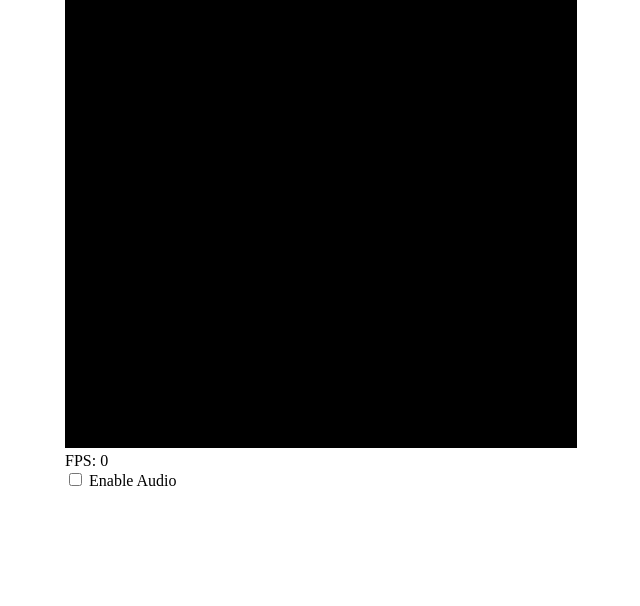
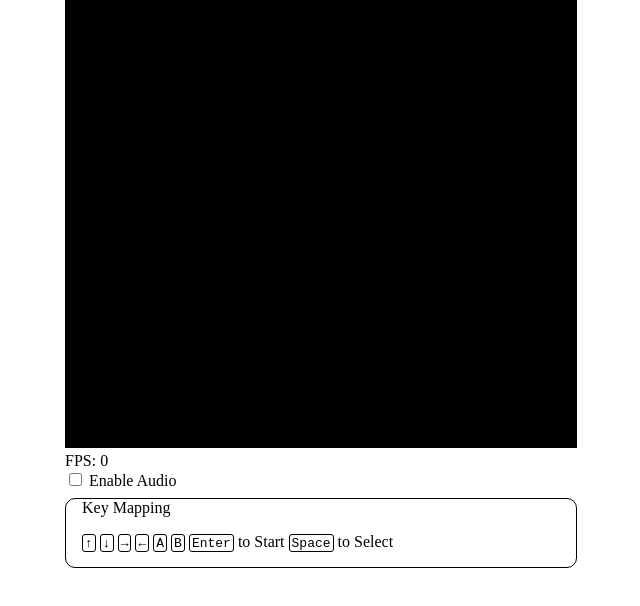
Before and after one commit to kateinoigakukun/optcarrot.wasm, a website built with Parcel: page src/index.html in a window 1280 px wide. Shown: the whole page, without its empty margins (319-959 px from the left). Built offline with nearby package versions, Linux system fonts and the light colour scheme.

Commit message:
add key mapping

```diff
--- a/src/index.css
+++ b/src/index.css
@@ -13,3 +13,16 @@ main {
   margin-left: auto;
   width: max-content;
 }
+
+.help-box {
+  border-radius: 10px;
+  border: 1px solid black;
+  padding: 0px 16px;
+  margin: 8px 0px;
+}
+
+kbd.key {
+  border-radius: 3px;
+  padding: 1px 2px 0;
+  border: 1px solid black;
+}
--- a/src/index.html
+++ b/src/index.html
@@ -8,11 +8,26 @@
     <script type="module" src="./index.ts"></script>
     <main>
       <canvas id="nes-video" width="512" height="448"></canvas>
-      <div>FPS: <span id="fps-indicator">0</span></div>
-      <span>
+      <div>
+        <span> FPS: <span id="fps-indicator">0</span></span>
+      </div>
+      <div>
         <input type="checkbox" name="audio-enabled" id="audio-enabled" />
         <label for="audio-enabled">Enable Audio</label>
-      </span>
+      </div>
+      <div class="help-box">
+        <span class="small-label">Key Mapping</span>
+        <p>
+          <kbd class="key">↑</kbd>
+          <kbd class="key">↓</kbd>
+          <kbd class="key">→</kbd>
+          <kbd class="key">←</kbd>
+          <kbd class="key">A</kbd>
+          <kbd class="key">B</kbd>
+          <kbd class="key">Enter</kbd> to Start
+          <kbd class="key">Space</kbd> to Select
+        </p>
+      </div>
     </main>
   </body>
 </html>
```
